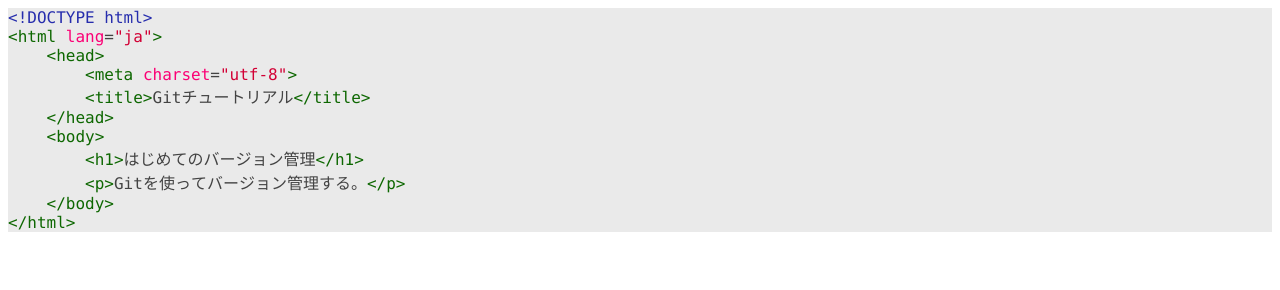
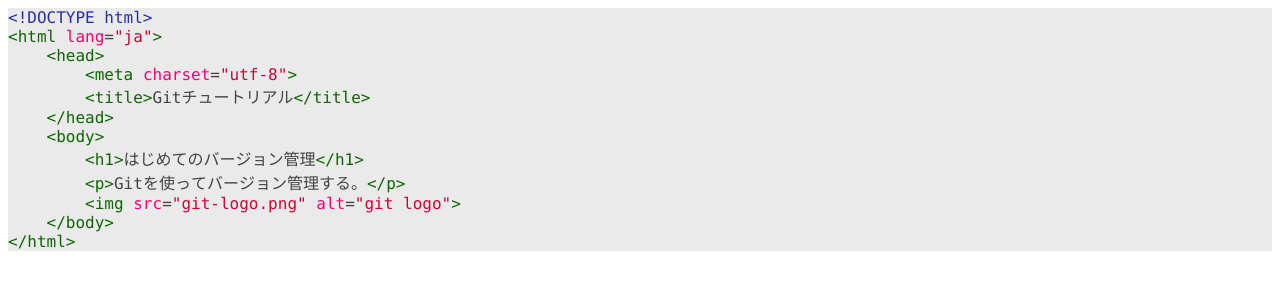
Before and after one commit to Rfcb/first-git, a plain HTML site: page index.html in a window 1280 px wide. Drawn offline with Linux system fonts and the light colour scheme.

Commit message:
add git-logo image

```diff
--- a/index.html
+++ b/index.html
@@ -10,6 +10,7 @@
     p.p1 {margin: 0.0px 0.0px 0.0px 0.0px; line-height: 22.0px; font: 16.0px Menlo; color: #262dad; -webkit-text-stroke: #262dad; background-color: #eaeaea}
     p.p2 {margin: 0.0px 0.0px 0.0px 0.0px; line-height: 22.0px; font: 16.0px Menlo; color: #0d6701; -webkit-text-stroke: #0d6701; background-color: #eaeaea}
     p.p3 {margin: 0.0px 0.0px 0.0px 0.0px; line-height: 22.0px; font: 16.0px Menlo; color: #434343; -webkit-text-stroke: #434343; background-color: #eaeaea}
+    p.p4 {margin: 0.0px 0.0px 0.0px 0.0px; line-height: 22.0px; font: 16.0px Menlo; color: #d20035; -webkit-text-stroke: #d20035; background-color: #eaeaea}
     span.s1 {font-kerning: none}
     span.s2 {font-kerning: none; color: #434343; -webkit-text-stroke: 0px #434343}
     span.s3 {font-kerning: none; color: #fb0075; -webkit-text-stroke: 0px #fb0075}
@@ -28,6 +29,7 @@
 <p class="p2"><span class="s2"><span class="Apple-converted-space">    </span></span><span class="s1">&lt;body&gt;</span></p>
 <p class="p3"><span class="s1"><span class="Apple-converted-space">        </span></span><span class="s5">&lt;h1&gt;</span><span class="s6">はじめてのバージョン管理</span><span class="s5">&lt;/h1&gt;</span></p>
 <p class="p3"><span class="s1"><span class="Apple-converted-space">        </span></span><span class="s5">&lt;p&gt;</span><span class="s1">Git</span><span class="s6">を使ってバージョン管理する。</span><span class="s5">&lt;/p&gt;</span></p>
+<p class="p4"><span class="s2"><span class="Apple-converted-space">        </span></span><span class="s5">&lt;img</span><span class="s2"> </span><span class="s3">src</span><span class="s2">=</span><span class="s1">"git-logo.png"</span><span class="s2"> </span><span class="s3">alt</span><span class="s2">=</span><span class="s1">"git logo"</span><span class="s5">&gt;</span></p>
 <p class="p2"><span class="s2"><span class="Apple-converted-space">    </span></span><span class="s1">&lt;/body&gt;</span></p>
 <p class="p2"><span class="s1">&lt;/html&gt;</span></p>
 </body>
```
Also changed, not shown: git-logo.png (added), 1 other file.
